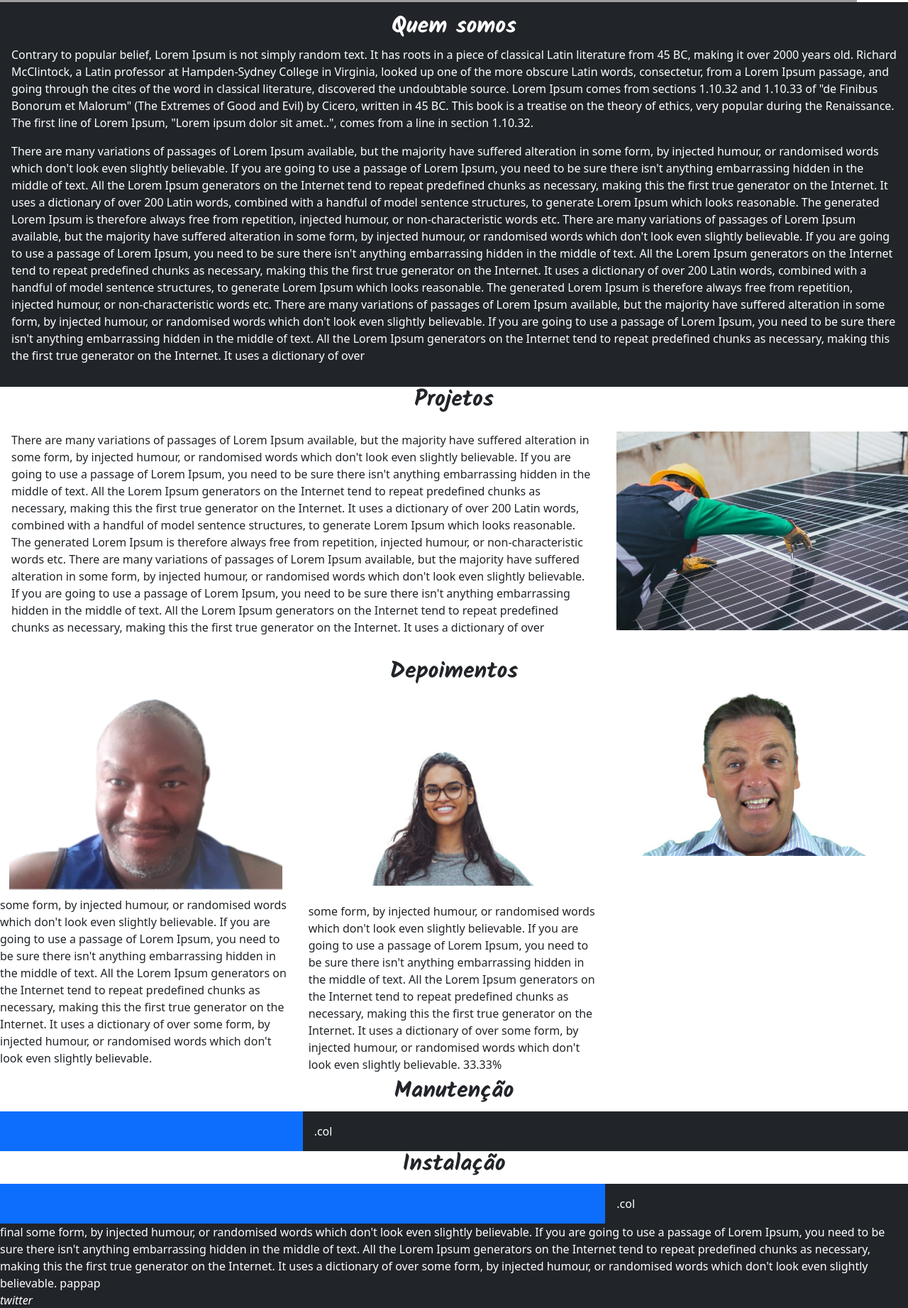
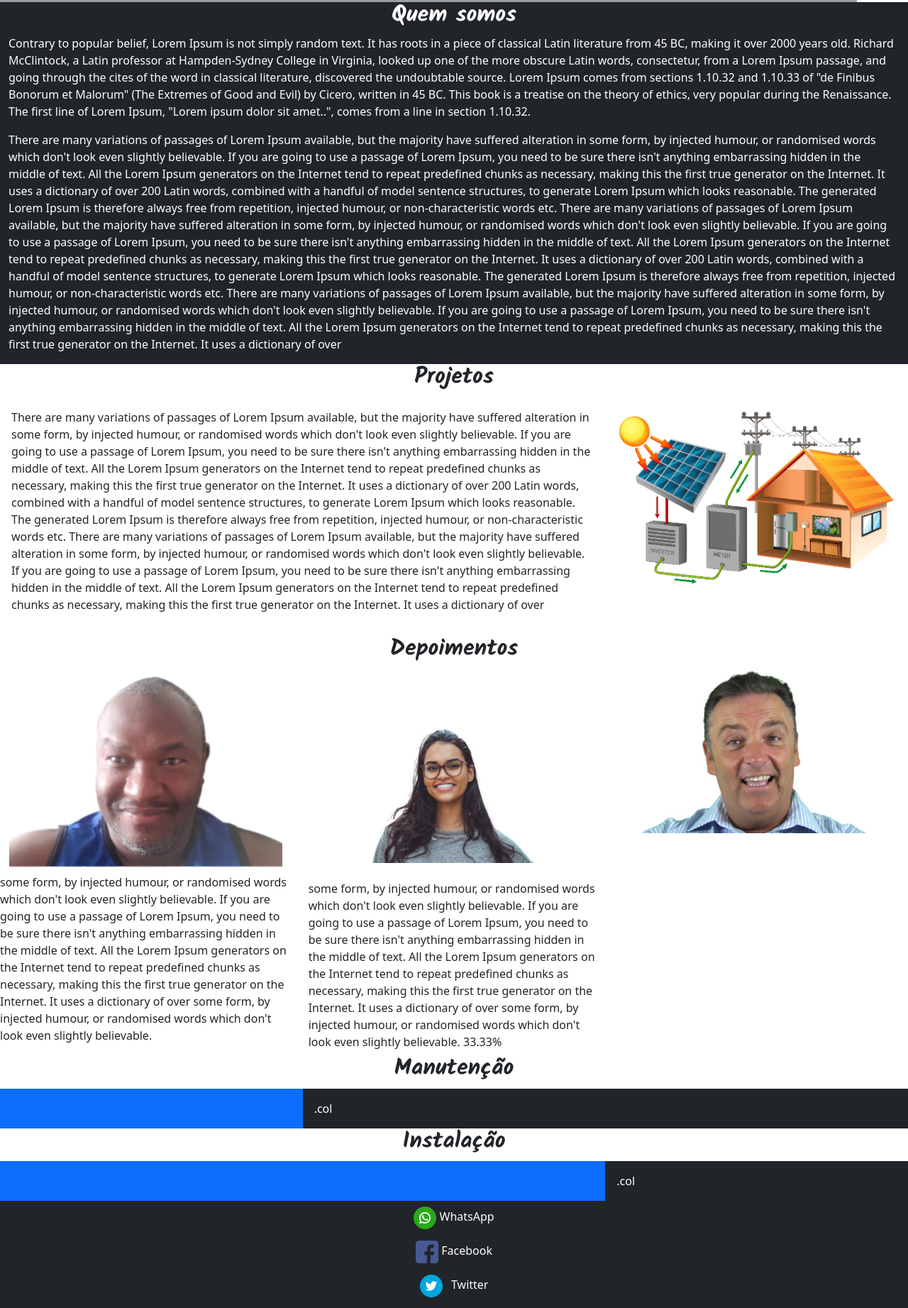
Before and after one commit to vlademirribeiro/sollemio, a plain HTML site: page index.html in a window 1280 px wide. Shown: the part 957-2800 px from the top of the page at 71% size. Drawn offline with nearby package versions, Linux system fonts and the light colour scheme; grey boxes are pictures that could not be loaded.

Commit message:
adicionado link de redes sociais

```diff
--- a/CSS/styles.css
+++ b/CSS/styles.css
@@ -76,10 +76,8 @@ h6 {
 
 }
 .rodape{
-  background-image: url('../IMG/fundo.jpg');
-  color: #ffffff;
+  padding: 0,0, 0,0;
 }
-
 .main-content {
   width: 100%;
   max-width: auto;
--- a/index.html
+++ b/index.html
@@ -5,7 +5,7 @@
   <meta charset="UTF-8">
   <meta http-equiv="X-UA-Compatible" content="IE=edge">
   <meta name="viewport" content="width=device-width, initial-scale=1.0">
-  <title>Aulas</title>
+  <title>solleMio</title>
   <link rel="stylesheet" href="CSS/styles.css">
   <link rel="preconnect" href="https://fonts.googleapis.com">
   <link rel="preconnect" href="https://fonts.gstatic.com" crossorigin>
@@ -18,8 +18,7 @@
     rel="stylesheet">
   <link href="https://cdn.jsdelivr.net/npm/bootstrap@5.3.0-alpha3/dist/css/bootstrap.min.css" rel="stylesheet"
     integrity="sha384-KK94CHFLLe+nY2dmCWGMq91rCGa5gtU4mk92HdvYe+M/SXH301p5ILy+dN9+nJOZ" crossorigin="anonymous">
-
-
+    <link rel="shortcut icon" type="image/png" href="/IMG/icons8-sol-16.png"/>
 
 </head>
 
@@ -27,7 +26,7 @@
 
   <nav class="navbar navbar-expand-sm bg-dark navbar-dark fixed-top">
     <div class="container-fluid">
-      <a class="navbar-brand" href="#"><img src="IMG/test.png" alt=""> </a>
+      <a class="navbar-brand" href="#"><img src="IMG/test.png" alt="" class="img-fluid"> </a>
       <button class="navbar-toggler" type="button" data-bs-toggle="collapse" data-bs-target="#collapsibleNavbar">
         <span class="navbar-toggler-icon"></span>
       </button>
@@ -68,14 +67,14 @@
       <!-- The slideshow/carousel -->
       <div class="carousel-inner">
         <div class="carousel-item active">
-          <img src="IMG/planta.svg" alt="Los Angeles" class="d-block" style="width:100%">
+          <img src="IMG/planta.svg" alt="Los Angeles" class="d-block img-fluid" style="width:100%">
           <div class="carousel-caption">
             <h1>Fazenda solar</h1>
             <p>Inovação e tecnologia</p>
           </div>
         </div>
         <div class="carousel-item">
-          <img src="IMG/solemio.svg" alt="Chicago" class="d-block" style="width:100%">
+          <img src="IMG/solemio.svg" alt="Chicago" class="d-block img-fluid" style="width:100%">
           <div class="carousel-caption">
             <!--<h3>Chicago</h3>
             <p>Thank you, Chicago!</p>-->
@@ -101,7 +100,7 @@
       <div class="row">
         <!--<div class="col-sm-4 p-3 bg-primary text-white pt-xl-5 som"><h1>Quem</h1> <br><h1>Somos</h1></div>-->
 
-        <div class="col-sm p-3 bg-dark text-white">
+        <div class="col-sm p-12 bg-dark text-white">
           <div class="d-flex justify-content-center">
             <h2>Quem somos</h2>
           </div>
@@ -140,6 +139,7 @@
           </p>
         </div>
       </div>
+      <!--https://br.freepik.com/vetores-gratis/energia-solar-com-casa-e-celula-solar_5840356.htm#query=painel%20solar&position=3&from_view=keyword&track=ais#position=3&query=painel%20solar-->
   </section>
   <div>
     <section id="proje">
@@ -169,7 +169,7 @@
               necessary, making this the first true generator on the Internet. It uses a dictionary of over
             </p>
           </div>
-          <div class="col-sm-4  p-3 bg-white text-white somos"><img src="IMG/proje.jpg"> </div>
+          <div class="col-sm-4  p-3 bg-white text-white somos"><img class = "img-fluid" src  ="IMG/sol-Ilus.jpg"> </div>
     </section>
 
     <section id="depo">
@@ -232,29 +232,33 @@
     </section>
 
     <footer class="rodape">
+      <div class="d-flex justify-content-center bg-dark mb-0">
+        <div  class="p-2 bg-dark text-white">
 
-      <div>
-        final
-        some form, by injected humour, or randomised words which don't look even slightly believable. If you are
-        going to use a passage of Lorem Ipsum, you need to be sure there isn't anything embarrassing hidden in the
-        middle of text. All the Lorem Ipsum generators on the Internet tend to repeat predefined chunks as
-        necessary, making this the first true generator on the Internet. It uses a dictionary of over
-        some form, by injected humour, or randomised words which don't look even slightly believable.
+          <!--<a class="nav-link" href="#proje">Projetos</a>-->
+          <a  href="https://wa.me/5511980707918" target="_blank" class="link-ligt img-fluid">
+          <img src="IMG/001-whatsapp.png" alt=""></a>
+           WhatsApp
+        </div>
 
-        pappap<br>
-
-        <i class="fa-brands fa-twitter fa-10x">twitter</i><br>
-
-
-        <img src="IMG/twitter.svg" alt="">
-      </div>
-      <div class="d-flex justify-content-center dados">
-        <h6>consultoria Dimi</h6>
-        <i class="fa-brands fa-whatsapp fa-xs">what</i>
-<img src="IMG/instagram.png" alt="">
       </div>
 
+      <div class="d-flex justify-content-center bg-dark mb-0">
+        <div class="p-2 bg-dark text-white">
+          <img src="IMG/002-facebook.png" alt="" class="img-fluid"> Facebook
+        </div>
 
+      </div>
+      <div class="d-flex justify-content-center bg-dark mb-0">
+        <div class="p-2 bg-dark text-white">
+          <img src="IMG/003-twitter.png" alt="" class="img-fluid">&nbsp&nbsp&nbspTwitter
+        </div>
+          </div>
+      <div class="d-flex justify-content-center bg-dark mb-0">
+        <div class="p-2 bg-dark text-white">
+          <img src="IMG/004-instagram.png" alt="" class="img-fluid"> Instagram
+        </div>
+      </div>
     </footer>
 
 
@@ -425,7 +429,7 @@
 
 -->
 
-    <br>
+
 
 
 
```
Also changed, not shown: IMG/001-whatsapp.png (added), IMG/002-facebook.png (added), IMG/003-twitter.png (added), IMG/004-instagram.png (added), IMG/icons8-sol-16.png (added), IMG/instagram.png (deleted), IMG/sol-Ilus.jpg (added), IMG/square-whatsapp.svg (deleted), IMG/teste.svg (deleted), IMG/twitter (1).svg (deleted), IMG/twitter.svg (deleted), IMG/whatsapp.svg (deleted).
